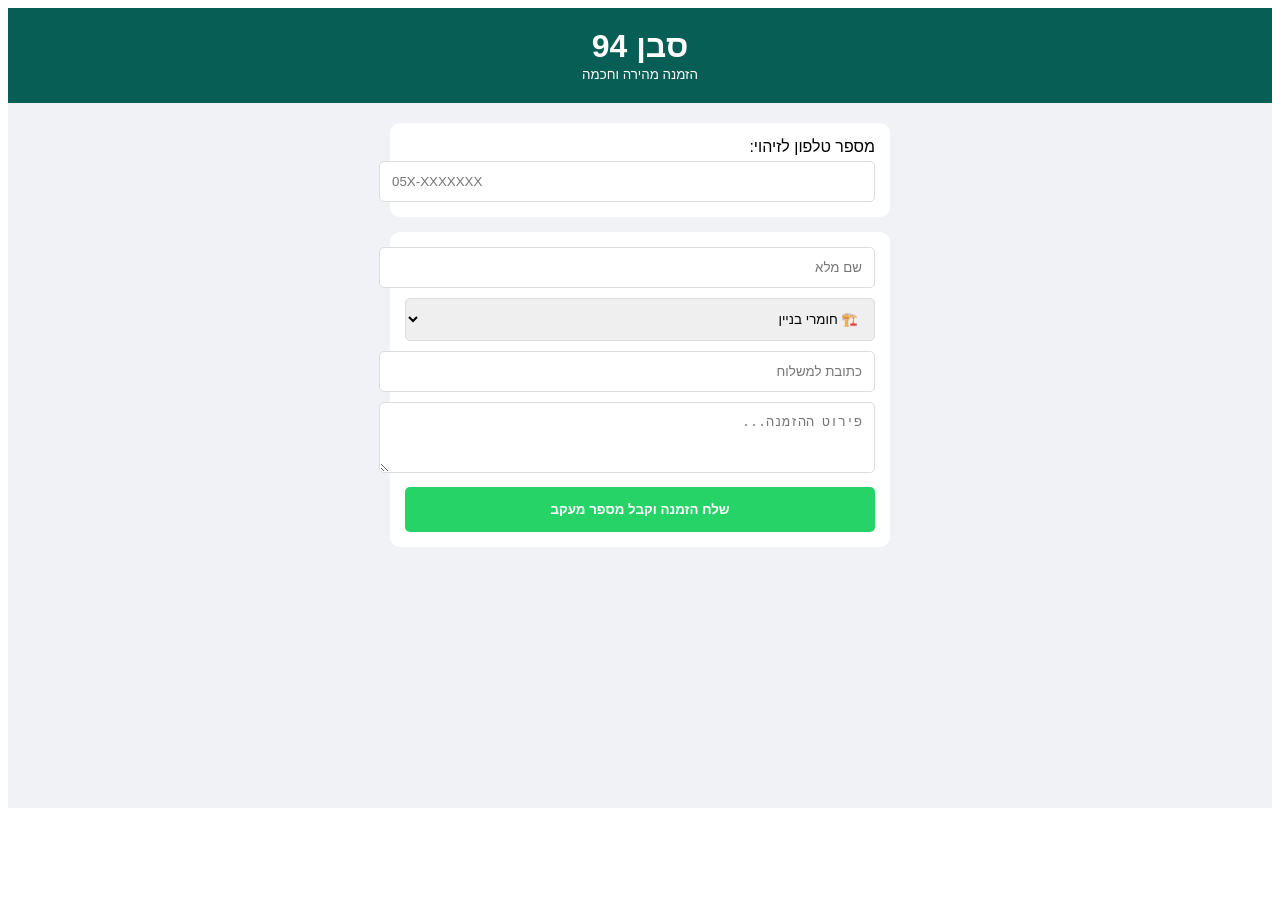
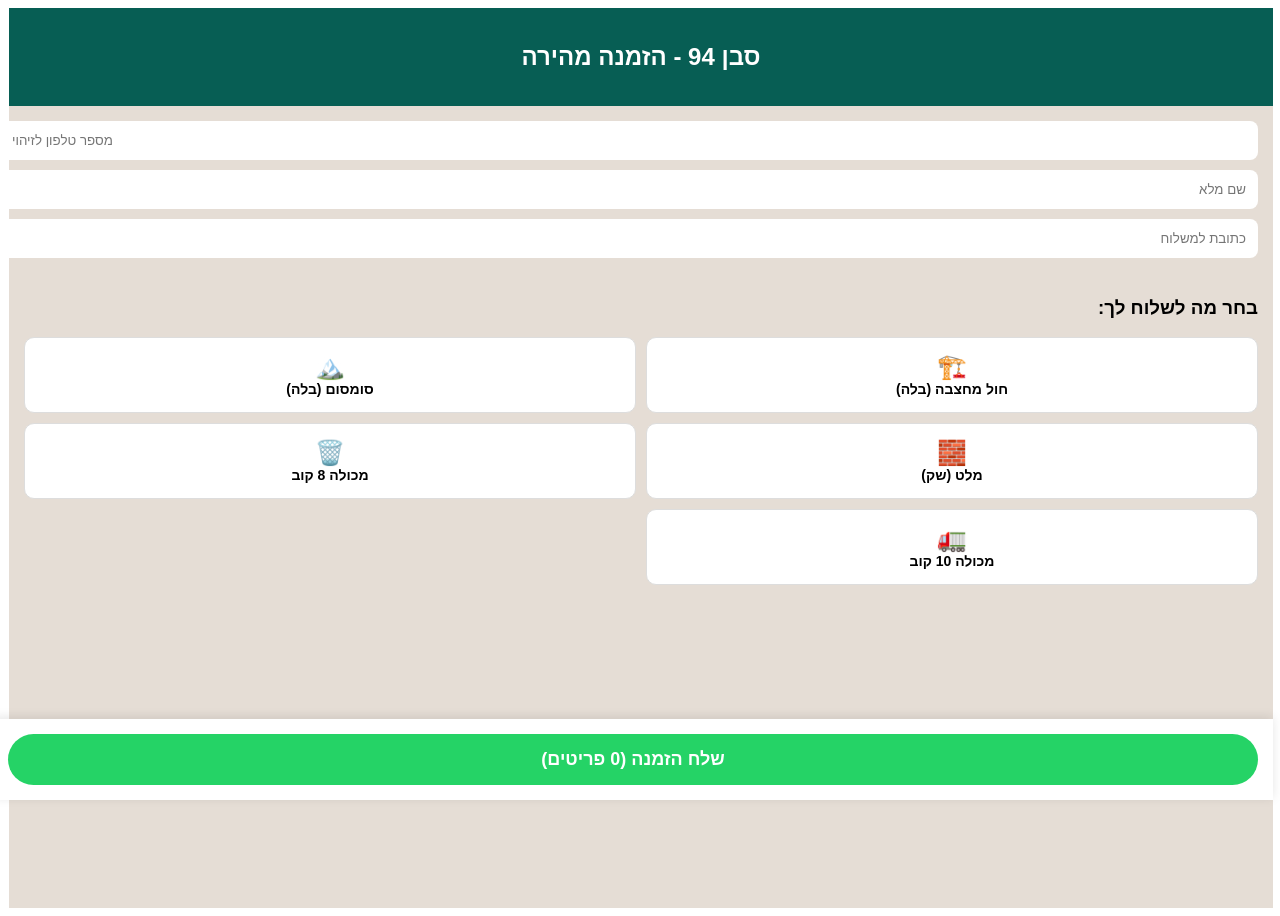
Before and after one commit to saban942025-cyber/whatsapp, a Next.js app: page / in a window 1280 px wide. Before the commit the page ends 816 px from the top, so only its background shows below. Built offline with nearby package versions, Linux system fonts and the light colour scheme.

Commit message:
Update page.tsx

```diff
--- a/src/app/page.tsx
+++ b/src/app/page.tsx
@@ -1,9 +1,8 @@
 'use client';
 import { initializeApp } from "firebase/app";
 import { getFirestore, collection, addDoc, query, where, getDocs, orderBy, limit } from "firebase/firestore";
-import { useState, useEffect } from 'react';
+import { useState } from 'react';
 
-// קונפיגורציה שכבר הגדרנו
 const firebaseConfig = {
   apiKey: "AIzaSyC2QjUvjfALcuoM1xZMVDIXcNpwCG1-tE8",
   authDomain: "saban-system-v2.firebaseapp.com",
@@ -16,118 +15,83 @@ const firebaseConfig = {
 const app = initializeApp(firebaseConfig);
 const db = getFirestore(app);
 
+const CATALOG = [
+  { id: 'sand', name: 'חול מחצבה (בלה)', icon: '🏗️' },
+  { id: 'aggregate', name: 'סומסום (בלה)', icon: '🏔️' },
+  { id: 'cement', name: 'מלט (שק)', icon: '🧱' },
+  { id: 'cont8', name: 'מכולה 8 קוב', icon: '🗑️' },
+  { id: 'cont10', name: 'מכולה 10 קוב', icon: '🚛' },
+];
+
 export default function Home() {
   const [phone, setPhone] = useState('');
-  const [formData, setFormData] = useState({
-    customerName: '',
-    orderType: 'חומרי בניין',
-    address: '',
-    orderDetails: ''
-  });
-  const [lastOrder, setLastOrder] = useState(null);
+  const [formData, setFormData] = useState({ customerName: '', address: '' });
+  const [selectedItems, setSelectedItems] = useState([]);
+  const [loading, setLoading] = useState(false);
 
-  // פונקציית "הזמנה מהירה" - שליפת נתונים לפי טלפון
-  const identifyCustomer = async (inputPhone) => {
-    if (inputPhone.length >= 10) {
-      const q = query(
-        collection(db, "orders"),
-        where("phone", "==", inputPhone),
-        orderBy("timestamp", "desc"),
-        limit(1)
-      );
-      const querySnapshot = await getDocs(q);
-      if (!querySnapshot.empty) {
-        const data = querySnapshot.docs[0].data();
-        setLastOrder({ id: querySnapshot.docs[0].id, ...data });
-        setFormData({
-          ...formData,
-          customerName: data.customerName,
-          address: data.address
-        });
+  const toggleItem = (itemName) => {
+    setSelectedItems(prev =>
+      prev.includes(itemName) ? prev.filter(i => i !== itemName) : [...prev, itemName]
+    );
+  };
+
+  const identifyCustomer = async (val) => {
+    setPhone(val);
+    if (val.length >= 10) {
+      const q = query(collection(db, "orders"), where("phone", "==", val), orderBy("timestamp", "desc"), limit(1));
+      const snap = await getDocs(q);
+      if (!snap.empty) {
+        const data = snap.docs[0].data();
+        setFormData({ customerName: data.customerName, address: data.address });
       }
     }
   };
 
   const sendOrder = async () => {
+    if (!phone || selectedItems.length === 0) return alert("אחי, בחר לפחות פריט אחד ומלא טלפון");
+    setLoading(true);
     try {
+      const orderSummary = selectedItems.join(", ");
       const docRef = await addDoc(collection(db, "orders"), {
-        ...formData,
-        phone,
-        status: "התקבלה", // סטטוס ראשוני
-        timestamp: new Date()
+        ...formData, phone, items: orderSummary, status: "חדש", timestamp: new Date()
       });
-      const msg = `*סבן 94 - הזמנה חדשה*\n\n*לקוח:* ${formData.customerName}\n*כתובת:* ${formData.address}\n*פירוט:* ${formData.orderDetails}\n\n*מספר מעקב:* ${docRef.id}`;
+
+      const msg = `*הזמנה חדשה - סבן 94*\nלקוח: ${formData.customerName}\nפריטים: ${orderSummary}\nכתובת: ${formData.address}\nמעקב: ${docRef.id}`;
       window.open(`https://wa.me/972508860896?text=${encodeURIComponent(msg)}`, '_blank');
-    } catch (e) { alert("שגיאה בשמירה"); }
+      setSelectedItems([]);
+    } catch (e) { alert("תקלה בשמירה"); }
+    setLoading(false);
   };
 
   return (
-    <main style={{ backgroundColor: '#f0f2f5', minHeight: '100vh', direction: 'rtl', fontFamily: 'sans-serif' }}>
-      <div style={{ backgroundColor: '#075E54', color: 'white', padding: '20px', textAlign: 'center' }}>
-        <h1 style={{ margin: 0 }}>סבן 94</h1>
-        <small>הזמנה מהירה וחכמה</small>
+    <main dir="rtl" style={{ fontFamily: 'sans-serif', backgroundColor: '#E5DDD5', minHeight: '100vh', paddingBottom: '100px' }}>
+      <div style={{ backgroundColor: '#075E54', color: 'white', padding: '15px', textAlign: 'center' }}>
+        <h2>סבן 94 - הזמנה מהירה</h2>
       </div>
 
-      <div style={{ padding: '20px', maxWidth: '500px', margin: '0 auto' }}>
-        {/* זיהוי לקוח */}
-        <div style={{ background: 'white', padding: '15px', borderRadius: '10px', marginBottom: '15px' }}>
-          <label>מספר טלפון לזיהוי:</label>
-          <input
-            type="tel"
-            placeholder="05X-XXXXXXX"
-            style={{ width: '100%', padding: '12px', marginTop: '5px', borderRadius: '5px', border: '1px solid #ddd' }}
-            onChange={(e) => { setPhone(e.target.value); identifyCustomer(e.target.value); }}
-          />
+      <div style={{ padding: '15px' }}>
+        <input type="tel" placeholder="מספר טלפון לזיהוי" style={{ width: '100%', padding: '12px', borderRadius: '8px', border: 'none', marginBottom: '10px' }} onChange={(e) => identifyCustomer(e.target.value)} />
+        <input type="text" placeholder="שם מלא" value={formData.customerName} style={{ width: '100%', padding: '12px', borderRadius: '8px', border: 'none', marginBottom: '10px' }} onChange={(e) => setFormData({...formData, customerName: e.target.value})} />
+        <input type="text" placeholder="כתובת למשלוח" value={formData.address} style={{ width: '100%', padding: '12px', borderRadius: '8px', border: 'none', marginBottom: '20px' }} onChange={(e) => setFormData({...formData, address: e.target.value})} />
+
+        <h3>בחר מה לשלוח לך:</h3>
+        <div style={{ display: 'grid', gridTemplateColumns: '1fr 1fr', gap: '10px' }}>
+          {CATALOG.map(item => (
+            <div key={item.id} onClick={() => toggleItem(item.name)} style={{
+              padding: '15px', background: selectedItems.includes(item.name) ? '#DCF8C6' : 'white',
+              borderRadius: '10px', textAlign: 'center', cursor: 'pointer', border: selectedItems.includes(item.name) ? '2px solid #25D366' : '1px solid #ddd'
+            }}>
+              <div style={{ fontSize: '24px' }}>{item.icon}</div>
+              <div style={{ fontSize: '14px', fontWeight: 'bold' }}>{item.name}</div>
+            </div>
+          ))}
         </div>
+      </div>
 
-        {/* טופס הזמנה */}
-        <div style={{ background: 'white', padding: '15px', borderRadius: '10px' }}>
-          {lastOrder && <div style={{ color: '#075E54', fontSize: '14px', marginBottom: '10px' }}>✨ זוהית כלקוח חוזר! מילאנו לך את הפרטים.</div>}
-
-          <input
-            type="text" placeholder="שם מלא" value={formData.customerName}
-            style={{ width: '100%', padding: '12px', marginBottom: '10px', borderRadius: '5px', border: '1px solid #ddd' }}
-            onChange={(e)=>setFormData({...formData, customerName: e.target.value})}
-          />
-
-          <select
-            style={{ width: '100%', padding: '12px', marginBottom: '10px', borderRadius: '5px', border: '1px solid #ddd' }}
-            onChange={(e)=>setFormData({...formData, orderType: e.target.value})}
-          >
-            <option value="חומרי בניין">🏗️ חומרי בניין</option>
-            <option value="הצבת מכולה">🗑️ הצבת מכולה</option>
-            <option value="החלפת מכולה">🔄 החלפת מכולה</option>
-          </select>
-
-          <input
-            type="text" placeholder="כתובת למשלוח" value={formData.address}
-            style={{ width: '100%', padding: '12px', marginBottom: '10px', borderRadius: '5px', border: '1px solid #ddd' }}
-            onChange={(e)=>setFormData({...formData, address: e.target.value})}
-          />
-
-          <textarea
-            placeholder="פירוט ההזמנה..." rows={3}
-            style={{ width: '100%', padding: '12px', marginBottom: '10px', borderRadius: '5px', border: '1px solid #ddd' }}
-            onChange={(e)=>setFormData({...formData, orderDetails: e.target.value})}
-          ></textarea>
-
-          <button
-            onClick={sendOrder}
-            style={{ width: '100%', backgroundColor: '#25D366', color: 'white', padding: '15px', border: 'none', borderRadius: '5px', fontWeight: 'bold' }}
-          >
-            שלח הזמנה וקבל מספר מעקב
-          </button>
-        </div>
-
-        {/* סטטוס הזמנה אחרונה */}
-        {lastOrder && (
-          <div style={{ marginTop: '20px', background: '#e1f5fe', padding: '15px', borderRadius: '10px', border: '1px solid #b3e5fc' }}>
-            <strong>סטטוס הזמנה אחרונה (#...{lastOrder.id.slice(-4)}):</strong>
-            <div style={{ fontSize: '18px', color: '#01579b', marginTop: '5px' }}>
-              {lastOrder.status || 'בטיפול'} 🚛
-            </div>
-          </div>
-        )}
+      <div style={{ position: 'fixed', bottom: 0, width: '100%', background: 'white', padding: '15px', boxShadow: '0 -2px 10px rgba(0,0,0,0.1)', boxSizing: 'border-box' }}>
+        <button onClick={sendOrder} disabled={loading} style={{ width: '100%', padding: '15px', background: '#25D366', color: 'white', border: 'none', borderRadius: '30px', fontWeight: 'bold', fontSize: '18px' }}>
+          {loading ? 'שולח...' : `שלח הזמנה (${selectedItems.length} פריטים)`}
+        </button>
       </div>
     </main>
   );
```
